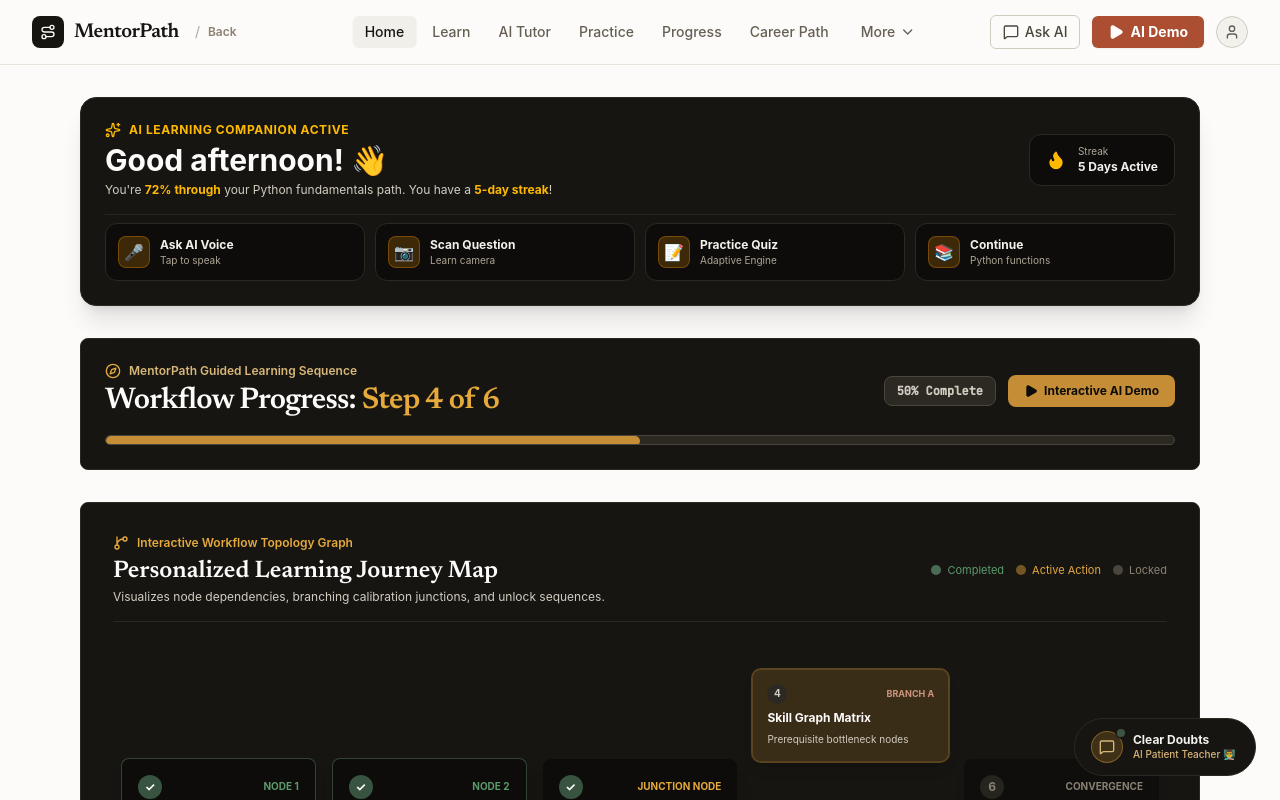
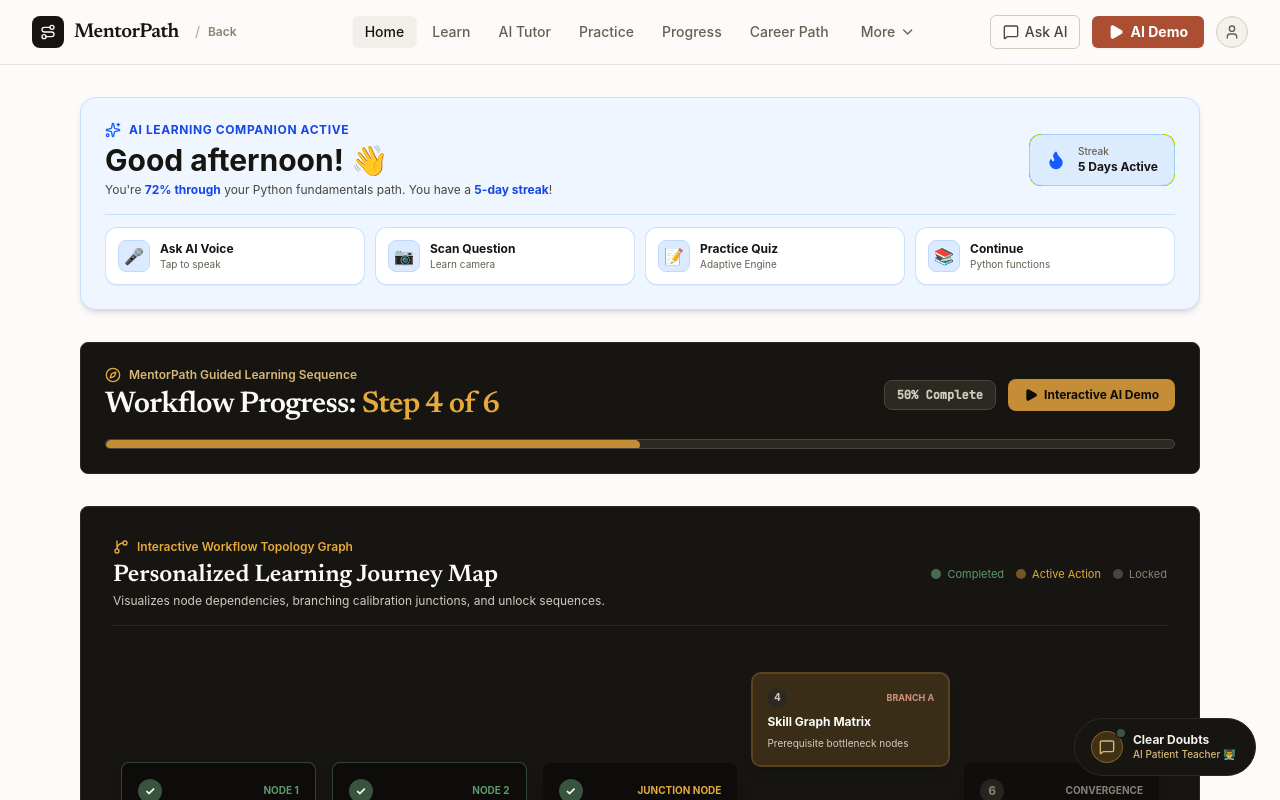
Before and after one commit to sreedhar318-63/Ai-Smart-Education-Prototype, a React (Vite) app: page / in a window 1280 px wide. Both pictures are taken after a click on the button "MentorPath". Shown: the top 800 px of the page. Built offline with nearby package versions, Linux system fonts and the light colour scheme.

Commit message:
style(dashboard): recolor AI Learning Companion greeting card to light blue theme

```diff
--- a/src/components/StudentDashboard.jsx
+++ b/src/components/StudentDashboard.jsx
@@ -204,81 +204,81 @@ export default function StudentDashboard({
     <div className="max-w-6xl mx-auto px-4 py-6 md:py-8 space-y-6 md:space-y-8 animate-in fade-in duration-300 font-sans">
 
       {/* 0. HOME DASHBOARD GREETING & PHONE-FIRST QUICK ACTIONS */}
-      <div className="bg-neutral-900 border border-neutral-800 text-neutral-50 p-5 md:p-6 rounded-2xl space-y-4 shadow-xl">
+      <div className="bg-blue-50/90 border border-blue-200/80 text-neutral-900 p-5 md:p-6 rounded-2xl space-y-4 shadow-md">
         <div className="flex flex-col sm:flex-row sm:items-center justify-between gap-3">
           <div>
-            <div className="flex items-center space-x-2 text-amber-400 text-xs font-bold uppercase tracking-wider mb-1">
-              <Sparkles className="w-4 h-4" />
+            <div className="flex items-center space-x-2 text-blue-700 text-xs font-bold uppercase tracking-wider mb-1">
+              <Sparkles className="w-4 h-4 text-blue-600" />
               <span>AI Learning Companion Active</span>
             </div>
-            <h1 className="text-2xl md:text-3xl font-bold text-neutral-50">
+            <h1 className="text-2xl md:text-3xl font-bold text-neutral-900">
               {greetingText}
             </h1>
-            <p className="text-xs text-neutral-300 mt-1">
-              You're <strong className="text-amber-400">72% through</strong> your Python fundamentals path. You have a <strong className="text-amber-400">{studentProfile?.streak || 5}-day streak</strong>!
+            <p className="text-xs text-neutral-700 mt-1">
+              You're <strong className="text-blue-700">72% through</strong> your Python fundamentals path. You have a <strong className="text-blue-700">{studentProfile?.streak || 5}-day streak</strong>!
             </p>
           </div>
 
-          <div className="flex items-center space-x-3 bg-neutral-950 px-4 py-2.5 rounded-xl border border-neutral-800 self-start sm:self-auto text-xs">
-            <Flame className="w-5 h-5 text-amber-400 fill-amber-400" />
+          <div className="flex items-center space-x-3 bg-blue-100/90 px-4 py-2.5 rounded-xl border border-blue-300/80 self-start sm:self-auto text-xs">
+            <Flame className="w-5 h-5 text-blue-600 fill-blue-600" />
             <div>
-              <span className="text-neutral-400 text-[10px] block">Streak</span>
-              <span className="font-bold text-neutral-100">{studentProfile?.streak || 5} Days Active</span>
+              <span className="text-neutral-600 text-[10px] block font-medium">Streak</span>
+              <span className="font-bold text-neutral-900">{studentProfile?.streak || 5} Days Active</span>
             </div>
           </div>
         </div>
 
         {/* PHONE-FIRST QUICK ACTION BAR */}
-        <div className="pt-2 border-t border-neutral-800/80 grid grid-cols-2 sm:grid-cols-4 gap-2.5">
+        <div className="pt-3 border-t border-blue-200/80 grid grid-cols-2 sm:grid-cols-4 gap-2.5">
           <button
             onClick={() => onNavigate('ai-tutor')}
-            className="flex items-center space-x-2.5 bg-neutral-950 hover:bg-neutral-800 p-3 rounded-xl border border-neutral-800 transition-all cursor-pointer group"
+            className="flex items-center space-x-2.5 bg-white hover:bg-blue-100/60 p-3 rounded-xl border border-blue-200/80 transition-all cursor-pointer group shadow-2xs"
           >
-            <div className="w-8 h-8 rounded-lg bg-amber-500/20 text-amber-400 flex items-center justify-center shrink-0 border border-amber-500/30">
+            <div className="w-8 h-8 rounded-lg bg-blue-100 text-blue-700 flex items-center justify-center shrink-0 border border-blue-200">
               🎤
             </div>
             <div className="text-left">
-              <span className="text-xs font-bold text-neutral-100 block group-hover:text-amber-300">Ask AI Voice</span>
-              <span className="text-[10px] text-neutral-400 block">Tap to speak</span>
+              <span className="text-xs font-bold text-neutral-900 block group-hover:text-blue-700">Ask AI Voice</span>
+              <span className="text-[10px] text-neutral-600 block">Tap to speak</span>
             </div>
           </button>
 
           <button
             onClick={() => onNavigate('ai-tutor')}
-            className="flex items-center space-x-2.5 bg-neutral-950 hover:bg-neutral-800 p-3 rounded-xl border border-neutral-800 transition-all cursor-pointer group"
+            className="flex items-center space-x-2.5 bg-white hover:bg-blue-100/60 p-3 rounded-xl border border-blue-200/80 transition-all cursor-pointer group shadow-2xs"
           >
-            <div className="w-8 h-8 rounded-lg bg-amber-500/20 text-amber-400 flex items-center justify-center shrink-0 border border-amber-500/30">
+            <div className="w-8 h-8 rounded-lg bg-blue-100 text-blue-700 flex items-center justify-center shrink-0 border border-blue-200">
               📷
             </div>
             <div className="text-left">
-              <span className="text-xs font-bold text-neutral-100 block group-hover:text-amber-300">Scan Question</span>
-              <span className="text-[10px] text-neutral-400 block">Learn camera</span>
+              <span className="text-xs font-bold text-neutral-900 block group-hover:text-blue-700">Scan Question</span>
+              <span className="text-[10px] text-neutral-600 block">Learn camera</span>
             </div>
           </button>
 
           <button
             onClick={() => onNavigate('practice')}
-            className="flex items-center space-x-2.5 bg-neutral-950 hover:bg-neutral-800 p-3 rounded-xl border border-neutral-800 transition-all cursor-pointer group"
+            className="flex items-center space-x-2.5 bg-white hover:bg-blue-100/60 p-3 rounded-xl border border-blue-200/80 transition-all cursor-pointer group shadow-2xs"
           >
-            <div className="w-8 h-8 rounded-lg bg-amber-500/20 text-amber-400 flex items-center justify-center shrink-0 border border-amber-500/30">
+            <div className="w-8 h-8 rounded-lg bg-blue-100 text-blue-700 flex items-center justify-center shrink-0 border border-blue-200">
               📝
             </div>
             <div className="text-left">
-              <span className="text-xs font-bold text-neutral-100 block group-hover:text-amber-300">Practice Quiz</span>
-              <span className="text-[10px] text-neutral-400 block">Adaptive Engine</span>
+              <span className="text-xs font-bold text-neutral-900 block group-hover:text-blue-700">Practice Quiz</span>
+              <span className="text-[10px] text-neutral-600 block">Adaptive Engine</span>
             </div>
           </button>
 
           <button
             onClick={() => onNavigate('learning')}
-            className="flex items-center space-x-2.5 bg-neutral-950 hover:bg-neutral-800 p-3 rounded-xl border border-neutral-800 transition-all cursor-pointer group"
+            className="flex items-center space-x-2.5 bg-white hover:bg-blue-100/60 p-3 rounded-xl border border-blue-200/80 transition-all cursor-pointer group shadow-2xs"
           >
-            <div className="w-8 h-8 rounded-lg bg-amber-500/20 text-amber-400 flex items-center justify-center shrink-0 border border-amber-500/30">
+            <div className="w-8 h-8 rounded-lg bg-blue-100 text-blue-700 flex items-center justify-center shrink-0 border border-blue-200">
               📚
             </div>
             <div className="text-left">
-              <span className="text-xs font-bold text-neutral-100 block group-hover:text-amber-300">Continue</span>
-              <span className="text-[10px] text-neutral-400 block">Python functions</span>
+              <span className="text-xs font-bold text-neutral-900 block group-hover:text-blue-700">Continue</span>
+              <span className="text-[10px] text-neutral-600 block">Python functions</span>
             </div>
           </button>
         </div>
```
